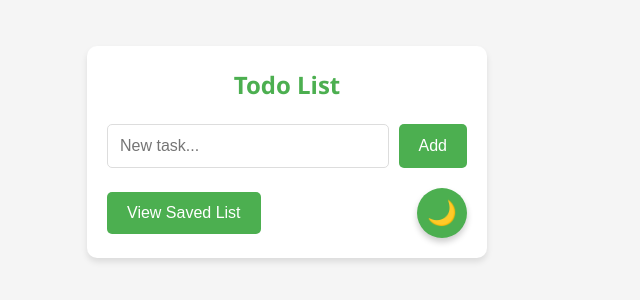
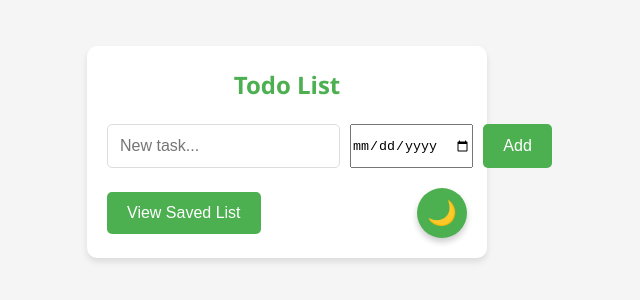
Before and after one commit to SusanXinXu99/ToDoListApp, a plain HTML site: page index.html in a window 1280 px wide. Shown: the part 248-548 px from the top of the page, without its empty margins (353-993 px from the left). Drawn offline with Linux system fonts and the light colour scheme.

Commit message:
Update index.html with due date picker

```diff
--- a/index.html
+++ b/index.html
@@ -23,6 +23,7 @@
             <h1>Todo List</h1>
             <div class="input-container">
                 <input type="text" id="taskInput" placeholder="New task...">
+                <input type="date" id="dueDateInput">
                 <button onclick="addTask()">Add</button>
             </div>
             <ul id="taskList"></ul>
@@ -52,7 +53,6 @@
         </div>
     </div>
 
-
     <script src="app.js"></script>
 </body>
 </html>
```
